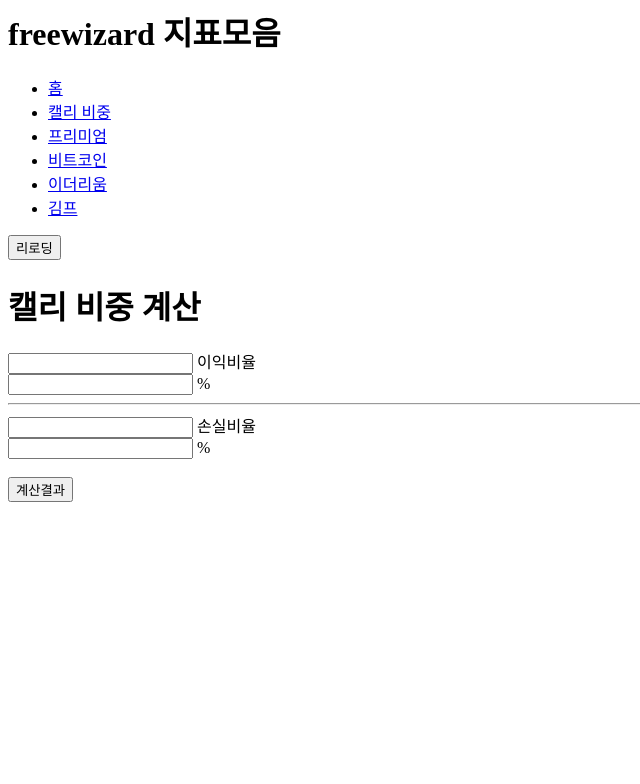
After one commit to freewizard20/api, a Node server app: page /kelly in a window 1280 px wide. The commit adds this page. Shown: the top 784 px of the page, without its empty margins (0-640 px from the left). Run offline with Node 20, Linux system fonts and the light colour scheme.

Commit message:
adding kelly

```diff
--- a/app.js
+++ b/app.js
@@ -23,6 +23,10 @@ app.get('/',(req,res)=>{
 		res.render('home',{bitcoin:resultbitcoin.data.result.last,ethereum:resultethereum.data.result.last,kimchi:kimchi.toFixed(2),exchange:resultexchange.data.result.last});
 	}));
 });
+
+app.get('/kelly',(req,res)=>{
+    res.render('kelly');
+})
 
 const date_curr = '0326';
 const date_curr2 = '0625';
--- /dev/null
+++ b/views/kelly.ejs
@@ -0,0 +1,33 @@
+<%- include('logoarea') %>
+<h1>캘리 비중 계산</h1>
+<input type="text" id="upamount"> 이익비율<br />
+<input type="text" id="uppercentage"> %
+<hr />
+<input type="text" id="downamount"> 손실비율<br />
+<input type="text" id="downpercentage"> %<br /><br />
+<button onclick="calculate()">계산결과</button>
+<div id="result"></div>
+<style>
+    #result{
+        font-size:18px;
+        font-weight:bold;
+        margin-top:15px;
+    }
+</style>
+<script>
+
+    document.getElementById('uppercentage').addEventListener('change',function(){
+        document.getElementById('downpercentage').value = 100 - document.getElementById('uppercentage').value;
+    })
+
+    function calculate(){
+        var upamount = document.getElementById('upamount').value;
+        var uppercentage = document.getElementById('uppercentage').value;
+        var downamount = document.getElementById('downamount').value;
+        var downpercentage = document.getElementById('downpercentage').value;
+
+        var result = (downamount * (downpercentage/100) - upamount * (uppercentage/100))/(upamount * downamount);
+        document.getElementById('result').innerHTML = -result;
+    }
+
+</script>
--- a/views/logoarea.ejs
+++ b/views/logoarea.ejs
@@ -3,6 +3,7 @@
 <h1>freewizard 지표모음</h1>
 <ul>
     <li><a href="/">홈</a></li>
+    <li><a href="kelly">캘리 비중</a></li>
     <li><a href="/current">프리미엄</a></li>
     <li><a href="/bitcoin">비트코인</a></li>
     <li><a href="/ethereum">이더리움</a></li>
```
